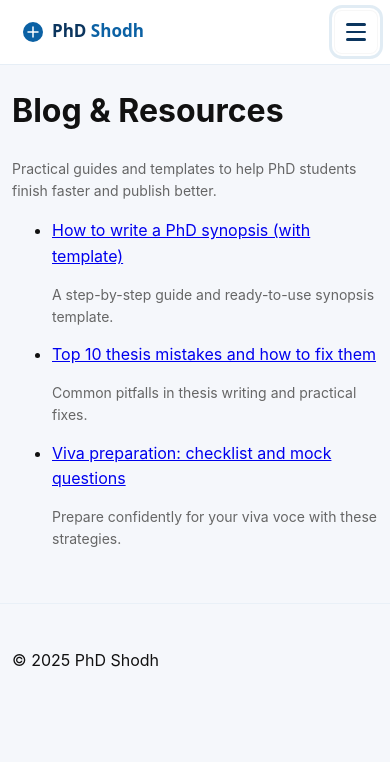
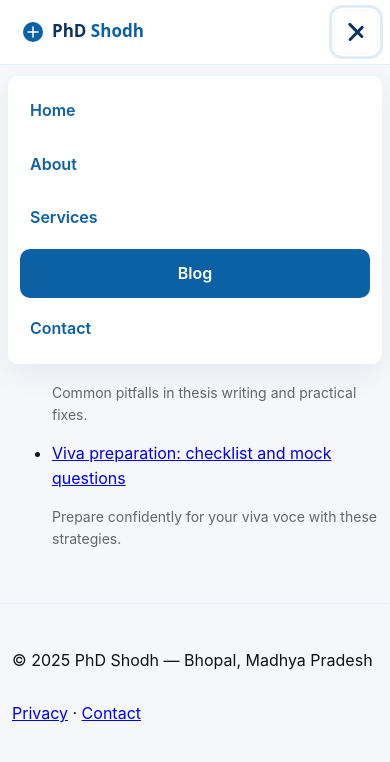
Before and after one commit to psbs/phdshodh, a plain HTML site: page blog.html in a window 390 px wide. Both pictures are taken after a click on the button "Open menu". Drawn offline with Linux system fonts and the light colour scheme.

Commit message:
updated for final review

```diff
--- a/about.html
+++ b/about.html
@@ -25,10 +25,10 @@
 
     <nav class="nav" id="main-nav">
       <a href="/">Home</a>
-      <a href="/about.html">About</a>
+      <a href="/about.html" class="cta">About</a>
       <a href="/services.html">Services</a>
       <a href="/blog.html">Blog</a>
-      <a href="/contact.html" class="cta">Contact</a>
+      <a href="/contact.html">Contact</a>
     </nav>
   </div>
 </header>
@@ -39,14 +39,14 @@
 
       <h1>About PhD Shodh</h1>
 
-      <p><strong>PhD Shodh</strong> is led by an experienced researcher, PhD scholar mentor, and academic consultant based in Bhopal. We specialize in **end-to-end PhD thesis guidance**, advanced **statistical analysis**, and **academic writing support** for scholars across India. Our approach is ethical, structured, university-aligned, and designed to help you complete your work with confidence.</p>
+      <p><strong>PhD Shodh</strong> is led by an experienced researcher, PhD scholar mentor, and academic consultant based in Bhopal. We specialize in <strong>end-to-end PhD thesis guidance</strong>, advanced <strong>statistical analysis</strong>, and <strong>academic writing support</strong> for scholars across India. Our approach is ethical, structured, university-aligned, and designed to help you complete your work with confidence.</p>
 
       <h2>About the Mentor</h2>
       <ul>
         <li><strong>PhD, NET & SET qualified</strong></li>
         <li>Strong command over <strong>SPSS, R, Python</strong> for statistical analysis</li>
         <li>Experience guiding <strong>multiple PhD and postgraduate students</strong></li>
-        <li>Deep understanding of <strong>Bhopal & MP universities’</strong> formats and submission requirements</li>
+        <li>Deep understanding of <strong>Bhopal & MP universities</strong> formats and submission requirements</li>
         <li>Specialization in academic writing, data interpretation, and research methodology</li>
       </ul>
 
@@ -91,13 +91,18 @@
     </article>
   </main>
 
-  <footer class="site-footer">
+ <footer class="site-footer">
     <div class="wrap">
-      <p>&copy; <span id="yr-about"></span> PhD Shodh — Bhopal</p>
+      <div class="left">
+        <p>&copy; <span id="yr-index"></span> PhD Shodh — Bhopal, Madhya Pradesh</p>
+      </div>
+      <div class="right">
+        <a href="/privacy.html">Privacy</a><span> · </span><a href="/contact.html">Contact</a>
+      </div>
     </div>
   </footer>
 
-<script>document.getElementById('yr-about').innerText = new Date().getFullYear();</script>
+<script>document.getElementById('yr-index').innerText = new Date().getFullYear();</script>
 <script>
   (function(){
     const btn = document.querySelector('.menu-toggle');
--- a/blog.html
+++ b/blog.html
@@ -24,8 +24,8 @@
       <a href="/">Home</a>
       <a href="/about.html">About</a>
       <a href="/services.html">Services</a>
-      <a href="/blog.html">Blog</a>
-      <a href="/contact.html" class="cta">Contact</a>
+      <a href="/blog.html" class="cta">Blog</a>
+      <a href="/contact.html" >Contact</a>
     </nav>
   </div>
 </header>
@@ -41,11 +41,28 @@
     </ul>
   </main>
 
-  <footer class="site-footer">
+ <footer class="site-footer">
     <div class="wrap">
-      <p>&copy; <span id="yr-blog"></span> PhD Shodh</p>
+      <div class="left">
+        <p>&copy; <span id="yr-index"></span> PhD Shodh — Bhopal, Madhya Pradesh</p>
+      </div>
+      <div class="right">
+        <a href="/privacy.html">Privacy</a><span> · </span><a href="/contact.html">Contact</a>
+      </div>
     </div>
   </footer>
-<script>document.getElementById('yr-blog').innerText = new Date().getFullYear();</script>
+<script>document.getElementById('yr-index').innerText = new Date().getFullYear();</script>
+<script>
+  (function(){
+    const btn = document.querySelector('.menu-toggle');
+    const nav = document.getElementById('main-nav');
+    if(!btn || !nav) return;
+    btn.addEventListener('click', function(){
+      const open = nav.classList.toggle('open');
+      btn.setAttribute('aria-expanded', open ? 'true' : 'false');
+      btn.classList.toggle('open', open);
+    });
+  })();
+</script>
 </body>
 </html>
```
Also changed, not shown: contact.html (+8 -3 lines), index.html (+2 -2 lines), post-1.html (+25 -3 lines), post-2.html (+20 -6 lines), post-3.html (+20 -5 lines), services.html (+10 -5 lines).
